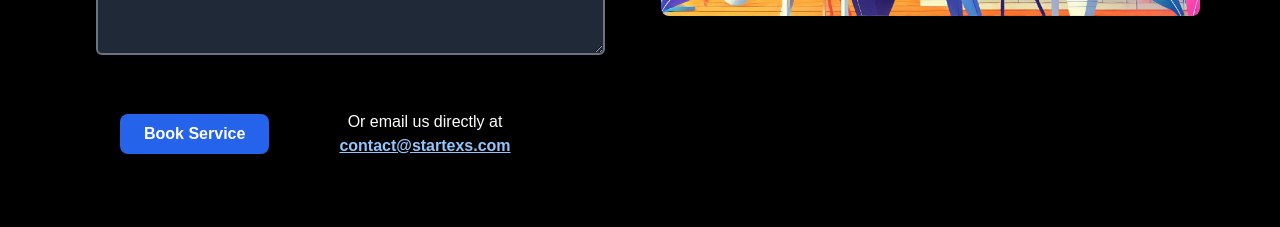
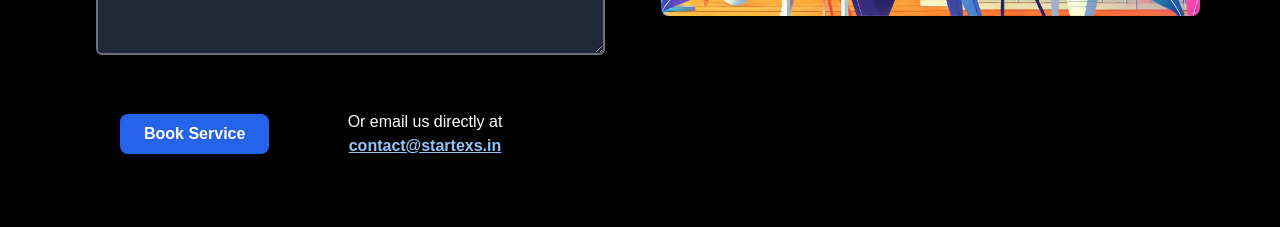
Before and after one commit to AbhiSharma1511/startexs, a Next.js app: page /contact-us in a window 1280 px wide. Shown: the part 980-1207 px from the top of the page. Built offline with nearby package versions, Linux system fonts and the light colour scheme.

Commit message:
email update

```diff
--- a/src/app/contact-us/page.jsx
+++ b/src/app/contact-us/page.jsx
@@ -163,7 +163,7 @@ const ContactUs = () => {
                         <p className="text-center mt-4 md:mt-0">
                             Or email us directly at{' '}
                             <a href="mailto:contact@startexs.com" className="text-blue-300 font-semibold underline hover:text-blue-400">
-                                contact@startexs.com
+                                contact@startexs.in
                             </a>
                         </p>
                     </div>
```
